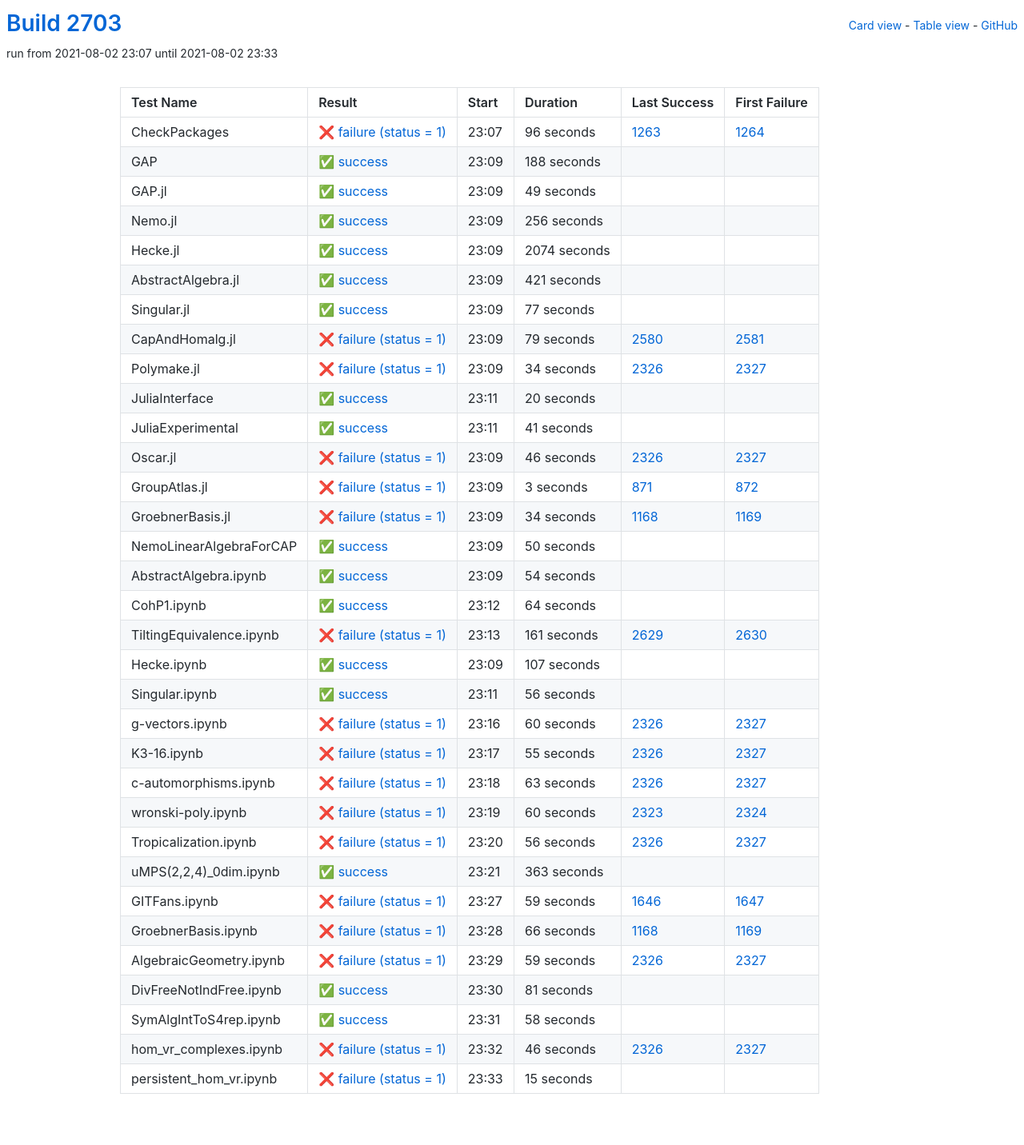
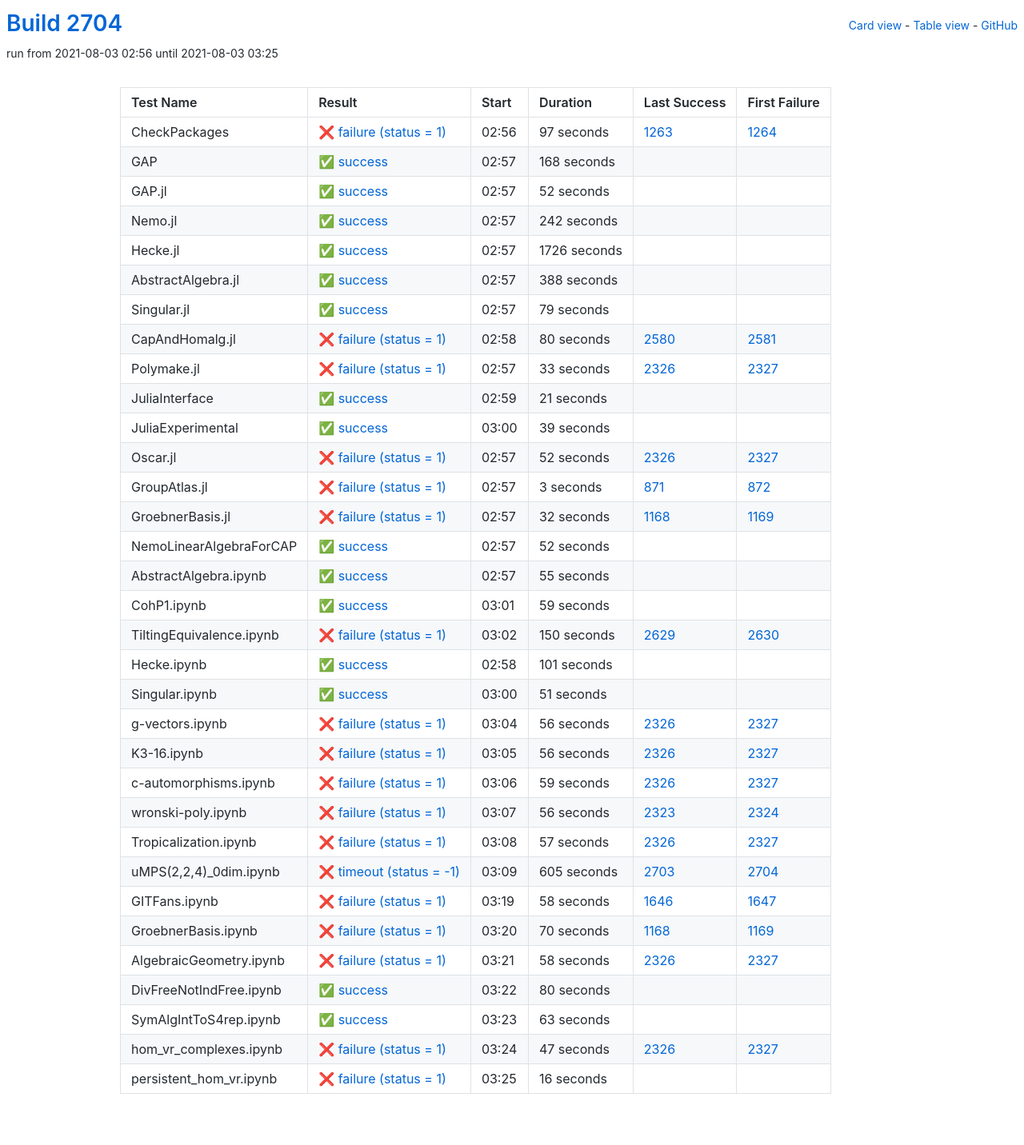
Before and after one commit to oscar-system/oscar-ci-status-stable, a Jekyll site: the page built from table.html, in a window 1280 px wide. Shown: the whole page at 80% size. Built offline with Jekyll 4.4.1, drawn with Linux system fonts in a browser that asks for light colours.

Commit message:
Build #2704

```diff
--- a/_data/ci.yml
+++ b/_data/ci.yml
@@ -1,6 +1,6 @@
 ---
-build: 2703
-build_url: https://oscarci.mathematik.uni-kl.de/job/oscar-stable/2703/
+build: 2704
+build_url: https://oscarci.mathematik.uni-kl.de/job/oscar-stable/2704/
 job: oscar-stable
 organization: oscar-system
 repo: oscar-ci-status-stable
@@ -8,152 +8,152 @@ repourl: https://github.com/oscar-system/oscar-ci-status-stable
 tests:
 - name: CheckPackages
   id: checkpackages
-  log: https://oscarci.mathematik.uni-kl.de/job/oscar-stable/2703/artifact/logs/build-2703/CheckPackages.log
-  start: 2021-08-02 23:07
+  log: https://oscarci.mathematik.uni-kl.de/job/oscar-stable/2704/artifact/logs/build-2704/CheckPackages.log
+  start: 2021-08-03 02:56
   success: false
   exitcode: 1
   status: failure
-  duration: 96
+  duration: 97
   last_success: 1263
   last_success_url: https://oscarci.mathematik.uni-kl.de/job/oscar-stable/1263/
   first_failure: 1264
   first_failure_url: https://oscarci.mathematik.uni-kl.de/job/oscar-stable/1264/
 - name: GAP
   id: gap
-  log: https://oscarci.mathematik.uni-kl.de/job/oscar-stable/2703/artifact/logs/build-2703/GAP.log
-  start: 2021-08-02 23:09
+  log: https://oscarci.mathematik.uni-kl.de/job/oscar-stable/2704/artifact/logs/build-2704/GAP.log
+  start: 2021-08-03 02:57
   success: true
   exitcode: 0
   status: success
-  duration: 188
+  duration: 168
   last_success: false
   last_success_url:
   first_failure: false
   first_failure_url:
 - name: GAP.jl
   id: gap-jl
-  log: https://oscarci.mathematik.uni-kl.de/job/oscar-stable/2703/artifact/logs/build-2703/GAP.jl.log
-  start: 2021-08-02 23:09
+  log: https://oscarci.mathematik.uni-kl.de/job/oscar-stable/2704/artifact/logs/build-2704/GAP.jl.log
+  start: 2021-08-03 02:57
   success: true
   exitcode: 0
   status: success
-  duration: 49
+  duration: 52
   last_success: false
   last_success_url:
   first_failure: false
   first_failure_url:
 - name: Nemo.jl
   id: nemo-jl
-  log: https://oscarci.mathematik.uni-kl.de/job/oscar-stable/2703/artifact/logs/build-2703/Nemo.jl.log
-  start: 2021-08-02 23:09
+  log: https://oscarci.mathematik.uni-kl.de/job/oscar-stable/2704/artifact/logs/build-2704/Nemo.jl.log
+  start: 2021-08-03 02:57
   success: true
   exitcode: 0
   status: success
-  duration: 256
+  duration: 242
   last_success: false
   last_success_url:
   first_failure: false
   first_failure_url:
 - name: Hecke.jl
   id: hecke-jl
-  log: https://oscarci.mathematik.uni-kl.de/job/oscar-stable/2703/artifact/logs/build-2703/Hecke.jl.log
-  start: 2021-08-02 23:09
+  log: https://oscarci.mathematik.uni-kl.de/job/oscar-stable/2704/artifact/logs/build-2704/Hecke.jl.log
+  start: 2021-08-03 02:57
   success: true
   exitcode: 0
   status: success
-  duration: 2074
+  duration: 1726
   last_success: false
   last_success_url:
   first_failure: false
   first_failure_url:
 - name: AbstractAlgebra.jl
   id: abstractalgebra-jl
-  log: https://oscarci.mathematik.uni-kl.de/job/oscar-stable/2703/artifact/logs/build-2703/AbstractAlgebra.jl.log
-  start: 2021-08-02 23:09
+  log: https://oscarci.mathematik.uni-kl.de/job/oscar-stable/2704/artifact/logs/build-2704/AbstractAlgebra.jl.log
+  start: 2021-08-03 02:57
   success: true
   exitcode: 0
   status: success
-  duration: 421
+  duration: 388
   last_success: false
   last_success_url:
   first_failure: false
   first_failure_url:
 - name: Singular.jl
   id: singular-jl
-  log: https://oscarci.mathematik.uni-kl.de/job/oscar-stable/2703/artifact/logs/build-2703/Singular.jl.log
-  start: 2021-08-02 23:09
+  log: https://oscarci.mathematik.uni-kl.de/job/oscar-stable/2704/artifact/logs/build-2704/Singular.jl.log
+  start: 2021-08-03 02:57
   success: true
   exitcode: 0
   status: success
-  duration: 77
+  duration: 79
   last_success: false
   last_success_url:
   first_failure: false
   first_failure_url:
 - name: CapAndHomalg.jl
   id: capandhomalg-jl
-  log: https://oscarci.mathematik.uni-kl.de/job/oscar-stable/2703/artifact/logs/build-2703/CapAndHomalg.jl.log
-  start: 2021-08-02 23:09
+  log: https://oscarci.mathematik.uni-kl.de/job/oscar-stable/2704/artifact/logs/build-2704/CapAndHomalg.jl.log
+  start: 2021-08-03 02:58
   success: false
   exitcode: 1
   status: failure
-  duration: 79
+  duration: 80
   last_success: 2580
   last_success_url: https://oscarci.mathematik.uni-kl.de/job/oscar-stable/2580/
   first_failure: 2581
   first_failure_url: https://oscarci.mathematik.uni-kl.de/job/oscar-stable/2581/
 - name: Polymake.jl
   id: polymake-jl
-  log: https://oscarci.mathematik.uni-kl.de/job/oscar-stable/2703/artifact/logs/build-2703/Polymake.jl.log
-  start: 2021-08-02 23:09
+  log: https://oscarci.mathematik.uni-kl.de/job/oscar-stable/2704/artifact/logs/build-2704/Polymake.jl.log
+  start: 2021-08-03 02:57
   success: false
   exitcode: 1
   status: failure
-  duration: 34
+  duration: 33
   last_success: 2326
   last_success_url: https://oscarci.mathematik.uni-kl.de/job/oscar-stable/2326/
   first_failure: 2327
   first_failure_url: https://oscarci.mathematik.uni-kl.de/job/oscar-stable/2327/
 - name: JuliaInterface
   id: juliainterface
-  log: https://oscarci.mathematik.uni-kl.de/job/oscar-stable/2703/artifact/logs/build-2703/JuliaInterface.log
-  start: 2021-08-02 23:11
+  log: https://oscarci.mathematik.uni-kl.de/job/oscar-stable/2704/artifact/logs/build-2704/JuliaInterface.log
+  start: 2021-08-03 02:59
   success: true
   exitcode: 0
   status: success
-  duration: 20
+  duration: 21
   last_success: false
   last_success_url:
   first_failure: false
   first_failure_url:
 - name: JuliaExperimental
   id: juliaexperimental
-  log: https://oscarci.mathematik.uni-kl.de/job/oscar-stable/2703/artifact/logs/build-2703/JuliaExperimental.log
-  start: 2021-08-02 23:11
+  log: https://oscarci.mathematik.uni-kl.de/job/oscar-stable/2704/artifact/logs/build-2704/JuliaExperimental.log
+  start: 2021-08-03 03:00
   success: true
   exitcode: 0
   status: success
-  duration: 41
+  duration: 39
   last_success: false
   last_success_url:
   first_failure: false
   first_failure_url:
 - name: Oscar.jl
   id: oscar-jl
-  log: https://oscarci.mathematik.uni-kl.de/job/oscar-stable/2703/artifact/logs/build-2703/Oscar.jl.log
-  start: 2021-08-02 23:09
+  log: https://oscarci.mathematik.uni-kl.de/job/oscar-stable/2704/artifact/logs/build-2704/Oscar.jl.log
+  start: 2021-08-03 02:57
   success: false
   exitcode: 1
   status: failure
-  duration: 46
+  duration: 52
   last_success: 2326
   last_success_url: https://oscarci.mathematik.uni-kl.de/job/oscar-stable/2326/
   first_failure: 2327
   first_failure_url: https://oscarci.mathematik.uni-kl.de/job/oscar-stable/2327/
 - name: GroupAtlas.jl
   id: groupatlas-jl
-  log: https://oscarci.mathematik.uni-kl.de/job/oscar-stable/2703/artifact/logs/build-2703/GroupAtlas.jl.log
-  start: 2021-08-02 23:09
+  log: https://oscarci.mathematik.uni-kl.de/job/oscar-stable/2704/artifact/logs/build-2704/GroupAtlas.jl.log
+  start: 2021-08-03 02:57
   success: false
   exitcode: 1
   status: failure
@@ -164,140 +164,92 @@ tests:
   first_failure_url: https://oscarci.mathematik.uni-kl.de/job/oscar-stable/872/
 - name: GroebnerBasis.jl
   id: groebnerbasis-jl
-  log: https://oscarci.mathematik.uni-kl.de/job/oscar-stable/2703/artifact/logs/build-2703/GroebnerBasis.jl.log
-  start: 2021-08-02 23:09
+  log: https://oscarci.mathematik.uni-kl.de/job/oscar-stable/2704/artifact/logs/build-2704/GroebnerBasis.jl.log
+  start: 2021-08-03 02:57
   success: false
   exitcode: 1
   status: failure
-  duration: 34
+  duration: 32
   last_success: 1168
   last_success_url: https://oscarci.mathematik.uni-kl.de/job/oscar-stable/1168/
   first_failure: 1169
   first_failure_url: https://oscarci.mathematik.uni-kl.de/job/oscar-stable/1169/
 - name: NemoLinearAlgebraForCAP
   id: nemolinearalgebraforcap
-  log: https://oscarci.mathematik.uni-kl.de/job/oscar-stable/2703/artifact/logs/build-2703/NemoLinearAlgebraForCAP.log
-  start: 2021-08-02 23:09
+  log: https://oscarci.mathematik.uni-kl.de/job/oscar-stable/2704/artifact/logs/build-2704/NemoLinearAlgebraForCAP.log
+  start: 2021-08-03 02:57
   success: true
   exitcode: 0
   status: success
-  duration: 50
+  duration: 52
   last_success: false
   last_success_url:
   first_failure: false
   first_failure_url:
 - name: AbstractAlgebra.ipynb
   id: abstractalgebra-ipynb
-  log: https://oscarci.mathematik.uni-kl.de/job/oscar-stable/2703/artifact/logs/build-2703/AbstractAlgebra.ipynb.log
-  start: 2021-08-02 23:09
+  log: https://oscarci.mathematik.uni-kl.de/job/oscar-stable/2704/artifact/logs/build-2704/AbstractAlgebra.ipynb.log
+  start: 2021-08-03 02:57
   success: true
   exitcode: 0
   status: success
-  duration: 54
+  duration: 55
   last_success: false
   last_success_url:
   first_failure: false
   first_failure_url:
 - name: CohP1.ipynb
   id: cohp1-ipynb
-  log: https://oscarci.mathematik.uni-kl.de/job/oscar-stable/2703/artifact/logs/build-2703/CohP1.ipynb.log
-  start: 2021-08-02 23:12
+  log: https://oscarci.mathematik.uni-kl.de/job/oscar-stable/2704/artifact/logs/build-2704/CohP1.ipynb.log
+  start: 2021-08-03 03:01
   success: true
   exitcode: 0
   status: success
-  duration: 64
+  duration: 59
   last_success: false
   last_success_url:
   first_failure: false
   first_failure_url:
 - name: TiltingEquivalence.ipynb
   id: tiltingequivalence-ipynb
-  log: https://oscarci.mathematik.uni-kl.de/job/oscar-stable/2703/artifact/logs/build-2703/TiltingEquivalence.ipynb.log
-  start: 2021-08-02 23:13
+  log: https://oscarci.mathematik.uni-kl.de/job/oscar-stable/2704/artifact/logs/build-2704/TiltingEquivalence.ipynb.log
+  start: 2021-08-03 03:02
   success: false
   exitcode: 1
   status: failure
-  duration: 161
+  duration: 150
   last_success: 2629
   last_success_url: https://oscarci.mathematik.uni-kl.de/job/oscar-stable/2629/
   first_failure: 2630
   first_failure_url: https://oscarci.mathematik.uni-kl.de/job/oscar-stable/2630/
 - name: Hecke.ipynb
   id: hecke-ipynb
-  log: https://oscarci.mathematik.uni-kl.de/job/oscar-stable/2703/artifact/logs/build-2703/Hecke.ipynb.log
-  start: 2021-08-02 23:09
+  log: https://oscarci.mathematik.uni-kl.de/job/oscar-stable/2704/artifact/logs/build-2704/Hecke.ipynb.log
+  start: 2021-08-03 02:58
   success: true
   exitcode: 0
   status: success
-  duration: 107
+  duration: 101
   last_success: false
   last_success_url:
   first_failure: false
   first_failure_url:
 - name: Singular.ipynb
   id: singular-ipynb
-  log: https://oscarci.mathematik.uni-kl.de/job/oscar-stable/2703/artifact/logs/build-2703/Singular.ipynb.log
-  start: 2021-08-02 23:11
+  log: https://oscarci.mathematik.uni-kl.de/job/oscar-stable/2704/artifact/logs/build-2704/Singular.ipynb.log
+  start: 2021-08-03 03:00
   success: true
   exitcode: 0
   status: success
-  duration: 56
+  duration: 51
   last_success: false
   last_success_url:
   first_failure: false
   first_failure_url:
 - name: g-vectors.ipynb
   id: g-vectors-ipynb
-  log: https://oscarci.mathematik.uni-kl.de/job/oscar-stable/2703/artifact/logs/build-2703/g-vectors.ipynb.log
-  start: 2021-08-02 23:16
-  success: false
-  exitcode: 1
-  status: failure
-  duration: 60
-  last_success: 2326
-  last_success_url: https://oscarci.mathematik.uni-kl.de/job/oscar-stable/2326/
-  first_failure: 2327
-  first_failure_url: https://oscarci.mathematik.uni-kl.de/job/oscar-stable/2327/
-- name: K3-16.ipynb
-  id: k3-16-ipynb
-  log: https://oscarci.mathematik.uni-kl.de/job/oscar-stable/2703/artifact/logs/build-2703/K3-16.ipynb.log
-  start: 2021-08-02 23:17
-  success: false
-  exitcode: 1
-  status: failure
-  duration: 55
-  last_success: 2326
-  last_success_url: https://oscarci.mathematik.uni-kl.de/job/oscar-stable/2326/
-  first_failure: 2327
-  first_failure_url: https://oscarci.mathematik.uni-kl.de/job/oscar-stable/2327/
-- name: c-automorphisms.ipynb
-  id: c-automorphisms-ipynb
-  log: https://oscarci.mathematik.uni-kl.de/job/oscar-stable/2703/artifact/logs/build-2703/c-automorphisms.ipynb.log
-  start: 2021-08-02 23:18
-  success: false
-  exitcode: 1
-  status: failure
-  duration: 63
-  last_success: 2326
-  last_success_url: https://oscarci.mathematik.uni-kl.de/job/oscar-stable/2326/
-  first_failure: 2327
-  first_failure_url: https://oscarci.mathematik.uni-kl.de/job/oscar-stable/2327/
-- name: wronski-poly.ipynb
-  id: wronski-poly-ipynb
-  log: https://oscarci.mathematik.uni-kl.de/job/oscar-stable/2703/artifact/logs/build-2703/wronski-poly.ipynb.log
-  start: 2021-08-02 23:19
-  success: false
-  exitcode: 1
-  status: failure
-  duration: 60
-  last_success: 2323
-  last_success_url: https://oscarci.mathematik.uni-kl.de/job/oscar-stable/2323/
-  first_failure: 2324
-  first_failure_url: https://oscarci.mathematik.uni-kl.de/job/oscar-stable/2324/
-- name: Tropicalization.ipynb
-  id: tropicalization-ipynb
-  log: https://oscarci.mathematik.uni-kl.de/job/oscar-stable/2703/artifact/logs/build-2703/Tropicalization.ipynb.log
-  start: 2021-08-02 23:20
+  log: https://oscarci.mathematik.uni-kl.de/job/oscar-stable/2704/artifact/logs/build-2704/g-vectors.ipynb.log
+  start: 2021-08-03 03:04
   success: false
   exitcode: 1
   status: failure
@@ -306,46 +258,22 @@ tests:
   last_success_url: https://oscarci.mathematik.uni-kl.de/job/oscar-stable/2326/
   first_failure: 2327
   first_failure_url: https://oscarci.mathematik.uni-kl.de/job/oscar-stable/2327/
-- name: uMPS(2,2,4)_0dim.ipynb
-  id: umps-2-2-4-0dim-ipynb
-  log: https://oscarci.mathematik.uni-kl.de/job/oscar-stable/2703/artifact/logs/build-2703/uMPS-2-2-4-_0dim.ipynb.log
-  start: 2021-08-02 23:21
-  success: true
-  exitcode: 0
-  status: success
-  duration: 363
-  last_success: false
-  last_success_url:
-  first_failure: false
-  first_failure_url:
-- name: GITFans.ipynb
-  id: gitfans-ipynb
-  log: https://oscarci.mathematik.uni-kl.de/job/oscar-stable/2703/artifact/logs/build-2703/GITFans.ipynb.log
-  start: 2021-08-02 23:27
+- name: K3-16.ipynb
+  id: k3-16-ipynb
+  log: https://oscarci.mathematik.uni-kl.de/job/oscar-stable/2704/artifact/logs/build-2704/K3-16.ipynb.log
+  start: 2021-08-03 03:05
   success: false
   exitcode: 1
   status: failure
-  duration: 59
-  last_success: 1646
-  last_success_url: https://oscarci.mathematik.uni-kl.de/job/oscar-stable/1646/
-  first_failure: 1647
-  first_failure_url: https://oscarci.mathematik.uni-kl.de/job/oscar-stable/1647/
-- name: GroebnerBasis.ipynb
-  id: groebnerbasis-ipynb
-  log: https://oscarci.mathematik.uni-kl.de/job/oscar-stable/2703/artifact/logs/build-2703/GroebnerBasis.ipynb.log
-  start: 2021-08-02 23:28
-  success: false
-  exitcode: 1
-  status: failure
-  duration: 66
-  last_success: 1168
-  last_success_url: https://oscarci.mathematik.uni-kl.de/job/oscar-stable/1168/
-  first_failure: 1169
-  first_failure_url: https://oscarci.mathematik.uni-kl.de/job/oscar-stable/1169/
-- name: AlgebraicGeometry.ipynb
-  id: algebraicgeometry-ipynb
-  log: https://oscarci.mathematik.uni-kl.de/job/oscar-stable/2703/artifact/logs/build-2703/AlgebraicGeometry.ipynb.log
-  start: 2021-08-02 23:29
+  duration: 56
+  last_success: 2326
+  last_success_url: https://oscarci.mathematik.uni-kl.de/job/oscar-stable/2326/
+  first_failure: 2327
+  first_failure_url: https://oscarci.mathematik.uni-kl.de/job/oscar-stable/2327/
+- name: c-automorphisms.ipynb
+  id: c-automorphisms-ipynb
+  log: https://oscarci.mathematik.uni-kl.de/job/oscar-stable/2704/artifact/logs/build-2704/c-automorphisms.ipynb.log
+  start: 2021-08-03 03:06
   success: false
   exitcode: 1
   status: failure
@@ -354,50 +282,122 @@ tests:
   last_success_url: https://oscarci.mathematik.uni-kl.de/job/oscar-stable/2326/
   first_failure: 2327
   first_failure_url: https://oscarci.mathematik.uni-kl.de/job/oscar-stable/2327/
+- name: wronski-poly.ipynb
+  id: wronski-poly-ipynb
+  log: https://oscarci.mathematik.uni-kl.de/job/oscar-stable/2704/artifact/logs/build-2704/wronski-poly.ipynb.log
+  start: 2021-08-03 03:07
+  success: false
+  exitcode: 1
+  status: failure
+  duration: 56
+  last_success: 2323
+  last_success_url: https://oscarci.mathematik.uni-kl.de/job/oscar-stable/2323/
+  first_failure: 2324
+  first_failure_url: https://oscarci.mathematik.uni-kl.de/job/oscar-stable/2324/
+- name: Tropicalization.ipynb
+  id: tropicalization-ipynb
+  log: https://oscarci.mathematik.uni-kl.de/job/oscar-stable/2704/artifact/logs/build-2704/Tropicalization.ipynb.log
+  start: 2021-08-03 03:08
+  success: false
+  exitcode: 1
+  status: failure
+  duration: 57
+  last_success: 2326
+  last_success_url: https://oscarci.mathematik.uni-kl.de/job/oscar-stable/2326/
+  first_failure: 2327
+  first_failure_url: https://oscarci.mathematik.uni-kl.de/job/oscar-stable/2327/
+- name: uMPS(2,2,4)_0dim.ipynb
+  id: umps-2-2-4-0dim-ipynb
+  log: https://oscarci.mathematik.uni-kl.de/job/oscar-stable/2704/artifact/logs/build-2704/uMPS-2-2-4-_0dim.ipynb.log
+  start: 2021-08-03 03:09
+  success: false
+  exitcode: -1
+  status: timeout
+  duration: 605
+  last_success: 2703
+  last_success_url: https://oscarci.mathematik.uni-kl.de/job/oscar-stable/2703/
+  first_failure: 2704
+  first_failure_url: https://oscarci.mathematik.uni-kl.de/job/oscar-stable/2704/
+- name: GITFans.ipynb
+  id: gitfans-ipynb
+  log: https://oscarci.mathematik.uni-kl.de/job/oscar-stable/2704/artifact/logs/build-2704/GITFans.ipynb.log
+  start: 2021-08-03 03:19
+  success: false
+  exitcode: 1
+  status: failure
+  duration: 58
+  last_success: 1646
+  last_success_url: https://oscarci.mathematik.uni-kl.de/job/oscar-stable/1646/
+  first_failure: 1647
+  first_failure_url: https://oscarci.mathematik.uni-kl.de/job/oscar-stable/1647/
+- name: GroebnerBasis.ipynb
+  id: groebnerbasis-ipynb
+  log: https://oscarci.mathematik.uni-kl.de/job/oscar-stable/2704/artifact/logs/build-2704/GroebnerBasis.ipynb.log
+  start: 2021-08-03 03:20
+  success: false
+  exitcode: 1
+  status: failure
+  duration: 70
+  last_success: 1168
+  last_success_url: https://oscarci.mathematik.uni-kl.de/job/oscar-stable/1168/
+  first_failure: 1169
+  first_failure_url: https://oscarci.mathematik.uni-kl.de/job/oscar-stable/1169/
+- name: AlgebraicGeometry.ipynb
+  id: algebraicgeometry-ipynb
+  log: https://oscarci.mathematik.uni-kl.de/job/oscar-stable/2704/artifact/logs/build-2704/AlgebraicGeometry.ipynb.log
+  start: 2021-08-03 03:21
+  success: false
+  exitcode: 1
+  status: failure
+  duration: 58
+  last_success: 2326
+  last_success_url: https://oscarci.mathematik.uni-kl.de/job/oscar-stable/2326/
+  first_failure: 2327
+  first_failure_url: https://oscarci.mathematik.uni-kl.de/job/oscar-stable/2327/
 - name: DivFreeNotIndFree.ipynb
   id: divfreenotindfree-ipynb
-  log: https://oscarci.mathematik.uni-kl.de/job/oscar-stable/2703/artifact/logs/build-2703/DivFreeNotIndFree.ipynb.log
-  start: 2021-08-02 23:30
+  log: https://oscarci.mathematik.uni-kl.de/job/oscar-stable/2704/artifact/logs/build-2704/DivFreeNotIndFree.ipynb.log
+  start: 2021-08-03 03:22
   success: true
   exitcode: 0
   status: success
-  duration: 81
+  duration: 80
   last_success: false
   last_success_url:
   first_failure: false
   first_failure_url:
 - name: SymAlgIntToS4rep.ipynb
   id: symalginttos4rep-ipynb
-  log: https://oscarci.mathematik.uni-kl.de/job/oscar-stable/2703/artifact/logs/build-2703/SymAlgIntToS4rep.ipynb.log
-  start: 2021-08-02 23:31
+  log: https://oscarci.mathematik.uni-kl.de/job/oscar-stable/2704/artifact/logs/build-2704/SymAlgIntToS4rep.ipynb.log
+  start: 2021-08-03 03:23
   success: true
   exitcode: 0
   status: success
-  duration: 58
+  duration: 63
   last_success: false
   last_success_url:
   first_failure: false
   first_failure_url:
 - name: hom_vr_complexes.ipynb
   id: hom-vr-complexes-ipynb
-  log: https://oscarci.mathematik.uni-kl.de/job/oscar-stable/2703/artifact/logs/build-2703/hom_vr_complexes.ipynb.log
-  start: 2021-08-02 23:32
+  log: https://oscarci.mathematik.uni-kl.de/job/oscar-stable/2704/artifact/logs/build-2704/hom_vr_complexes.ipynb.log
+  start: 2021-08-03 03:24
   success: false
   exitcode: 1
   status: failure
-  duration: 46
+  duration: 47
   last_success: 2326
   last_success_url: https://oscarci.mathematik.uni-kl.de/job/oscar-stable/2326/
   first_failure: 2327
   first_failure_url: https://oscarci.mathematik.uni-kl.de/job/oscar-stable/2327/
 - name: persistent_hom_vr.ipynb
   id: persistent-hom-vr-ipynb
-  log: https://oscarci.mathematik.uni-kl.de/job/oscar-stable/2703/artifact/logs/build-2703/persistent_hom_vr.ipynb.log
-  start: 2021-08-02 23:33
+  log: https://oscarci.mathematik.uni-kl.de/job/oscar-stable/2704/artifact/logs/build-2704/persistent_hom_vr.ipynb.log
+  start: 2021-08-03 03:25
   success: false
   exitcode: 1
   status: failure
-  duration: 15
+  duration: 16
   last_success: false
   last_success_url:
   first_failure: false
```
Also changed, not shown: README.md.
